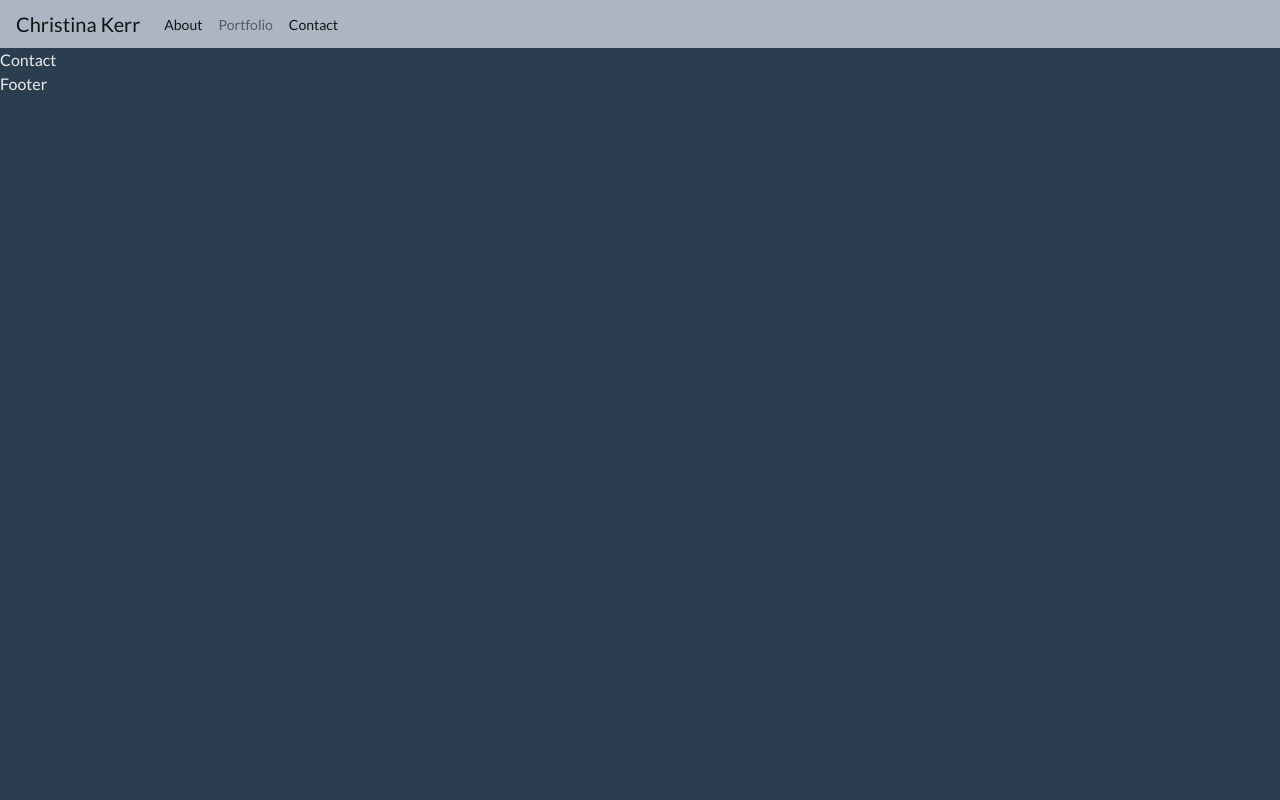
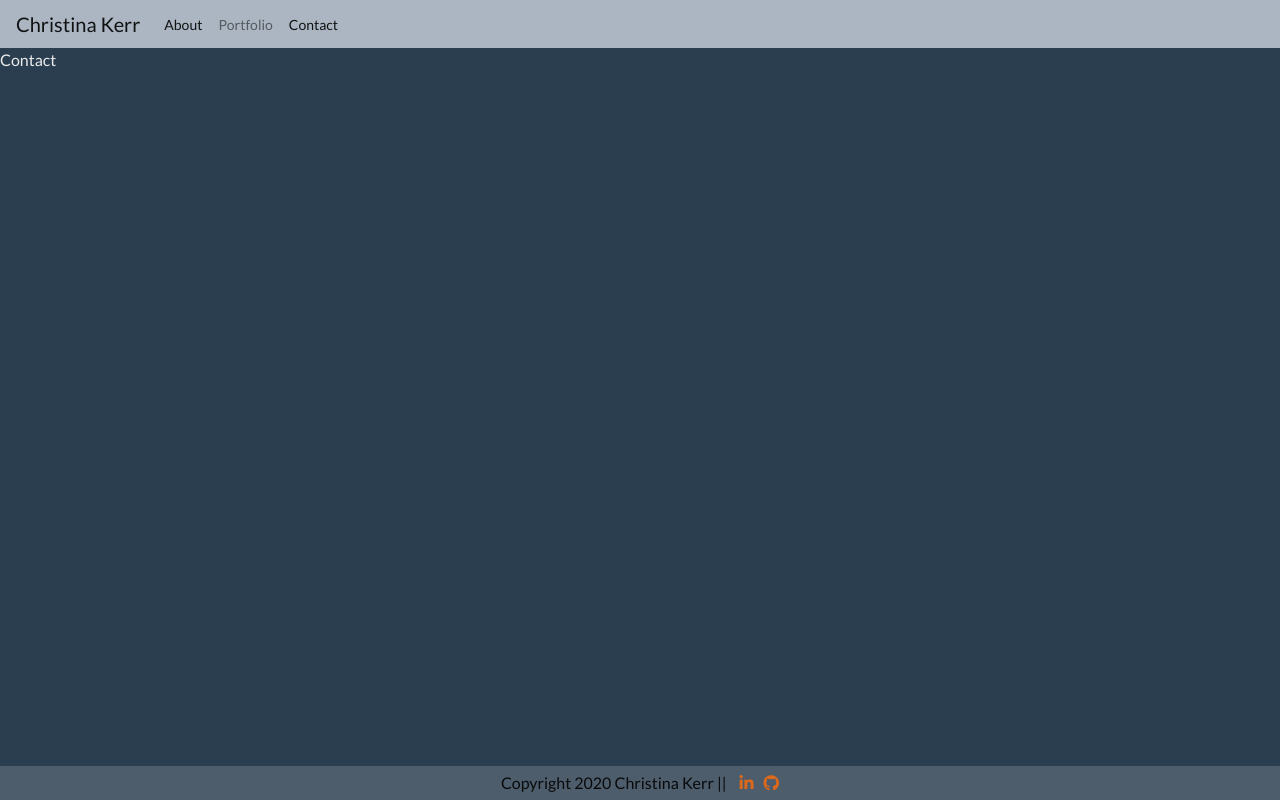
Before and after one commit to christinakerr/christinakerr.github.io, a React (Create React App) app: page /contact in a window 1280 px wide. Built offline with nearby package versions, Linux system fonts and the light colour scheme.

Commit message:
Built footer component

```diff
--- a/src/components/Footer.js
+++ b/src/components/Footer.js
@@ -2,7 +2,10 @@ import React from "react";
 
 function Footer() {
     return(
-        <div>Footer</div>
+        <footer class="fixed-bottom bg-dark">
+            <p class="foot">Copyright 2020 Christina Kerr || <span class="socials"><a href="https://www.linkedin.com/in/christinakerr/" rel="noreferrer" target="_blank"><i class="fab fa-linkedin-in"></i></a></span>
+                <a href="https://github.com/christinakerr" rel="noreferrer" target="_blank"><i class="fab fa-github"></i></a></p>
+        </footer>
     )
 }
 
```
